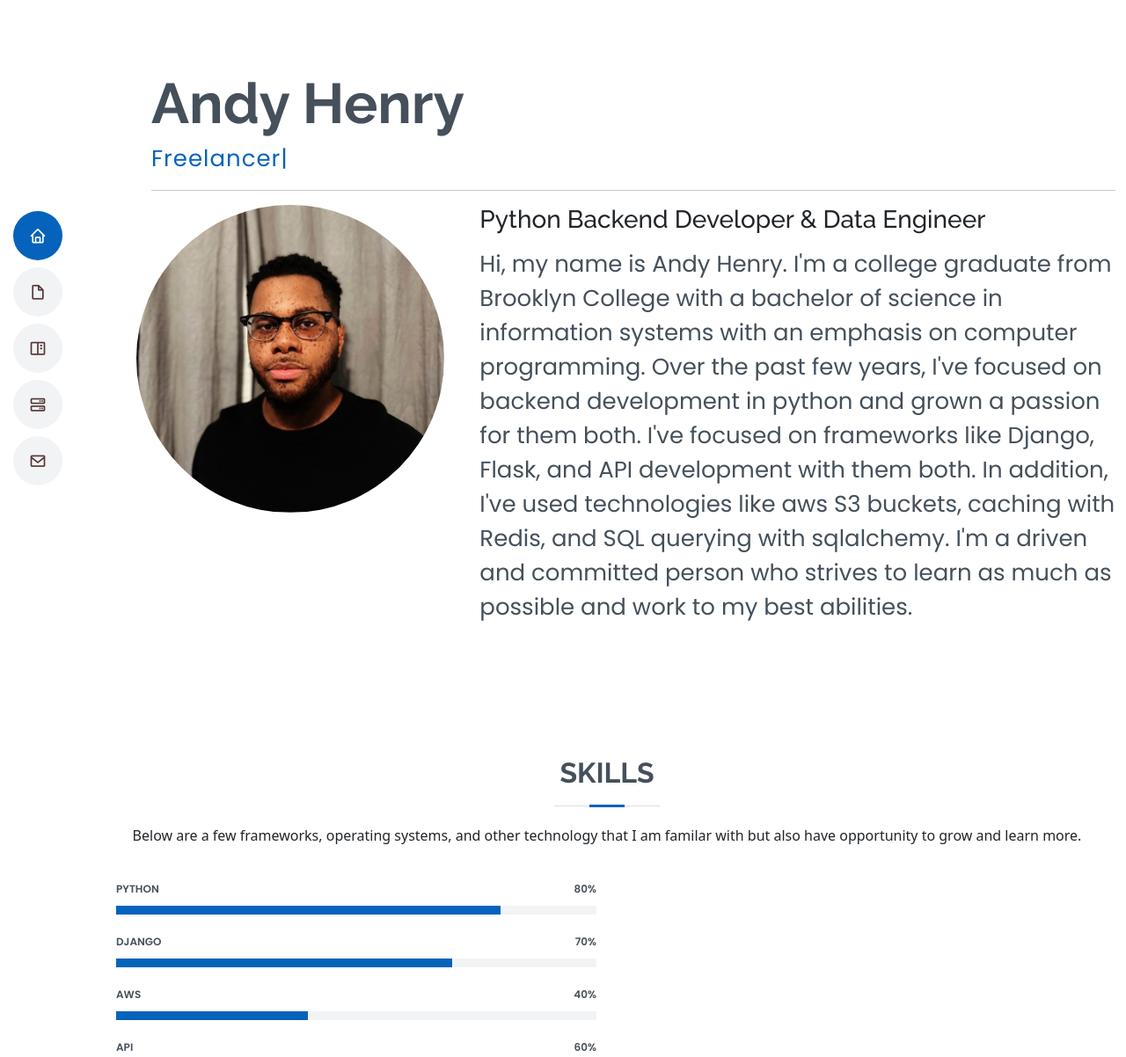
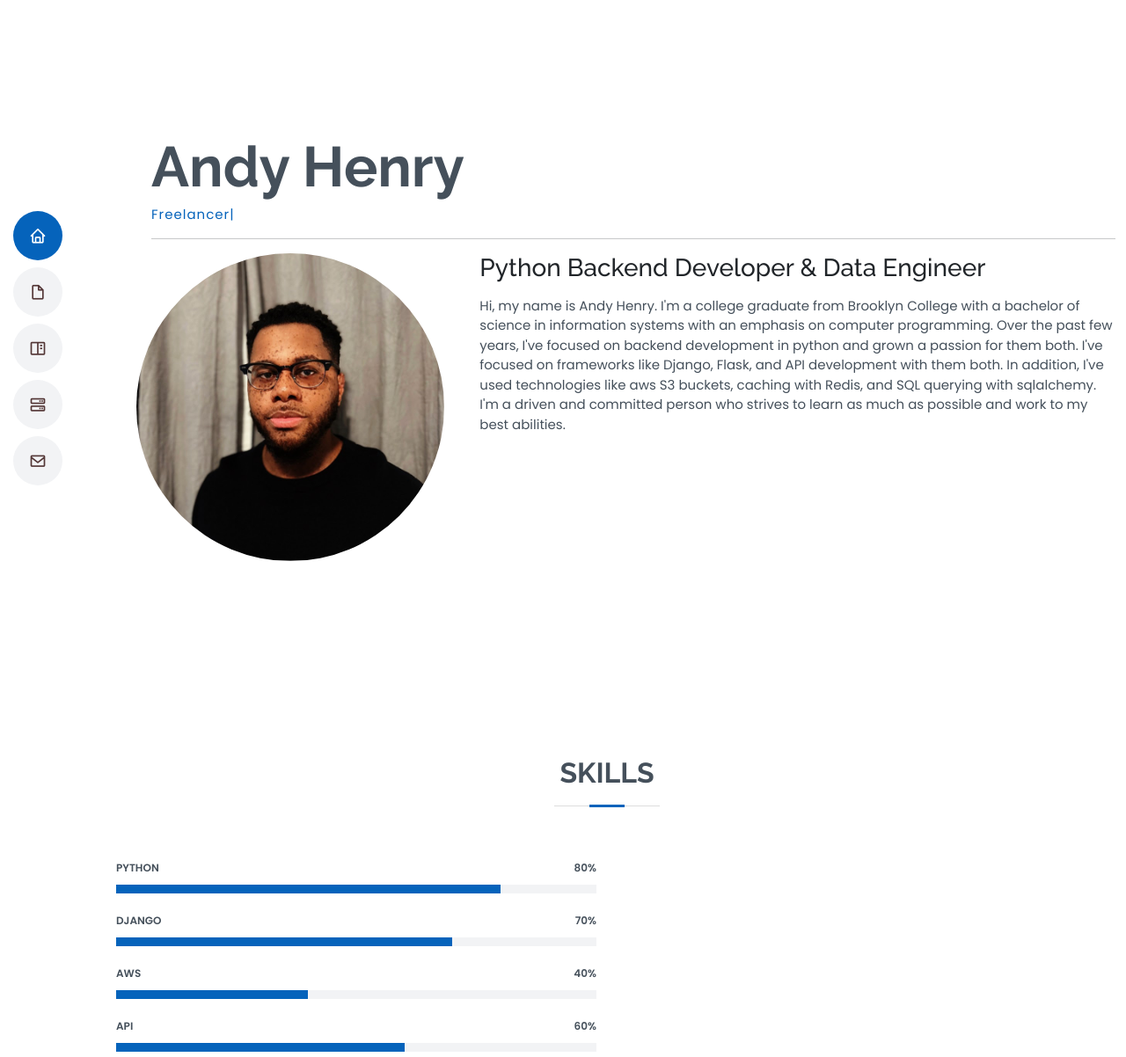
Before and after one commit to AndyHenry93/Backend_portfolio, a Django app: page / in a window 1280 px wide. Shown: the top 1202 px of the page at 88% size. Run offline with Django 4.2, Linux system fonts and the light colour scheme; data comes from the database, SQL or seed files in the repository; both versions use the stored data as it was after the commit; some libraries are stand-ins or nearby versions.

Commit message:
Necessary updates

```diff
--- a/resume/templates/resume/index.html
+++ b/resume/templates/resume/index.html
@@ -77,13 +77,14 @@
       <div class="row">
         <div class="col-lg-4">
           <img style="margin-left:-5%;" src= {{about.image.url}} class="rounded-circle" width="350px" height="350px" alt="">
-          {% comment %} <img style="margin-left:-5%;" src= {{about.image}} class="rounded-circle" width="350px" height="350px" alt=""> {% endcomment %}
         </div>
         <div class="col-lg-8 pt-4 pt-lg-0 content">
           <h3>{{about.career_title}}</h3>
-          <p>
-            {{about.description}}
-          </p>
+          <div>
+            <p>
+              {{about.description}}
+            </p>
+          </div>
         </div>
       </div>
     </div>
@@ -97,10 +98,6 @@
 
         <div class="section-title">
           <h2>Skills</h2>
-          <p>
-            Below are a few frameworks, operating systems, and other technology that I am familar with
-            but also have opportunity to grow and learn more.
-          </p>
         </div>
 
       {% for skills in skill %}
@@ -154,10 +151,8 @@
           <br>
           <hr>
           <div>
-             <p>Resume pdf downloadable link</p>
-                <a href="{% static 'files/Backend_resume.docx' %}" download>
-                  <img src="{% static 'img/resume.png'%}" alt="Backend Resume">
-                </a>
+            {% comment %} todo: Generate PDF Downloadable link {% endcomment %}
+                <a href="{% static 'files/Backend_resume.docx' %}" class="btn btn-outline-primary">Download Resume</a>
           </div>
         </div>
       </div>
@@ -169,9 +164,6 @@
 
         <div class="section-title">
           <h2>Projects</h2>
-          <p>
-            Here are some of the projects I have Completed over the past two years.<br>I have a mix of Django applications, API designs using various frameworks, Building Data Pipelines, and working with raw data.
-          </p>
         </div>
 
         <div class="row">
--- a/static/css/style.css
+++ b/static/css/style.css
@@ -284,7 +284,6 @@
 #hero {
   width: 100%;
   height: 100vh;
-  /* background: url("static/img/hero-bg.jpg") top right no-repeat; */
   background-size: cover;
   position: relative;
 }
@@ -305,6 +304,7 @@
   right: 0;
 }
 
+
 #hero h1 {
   margin: 0;
   font-size: 64px;
@@ -316,7 +316,7 @@
 #hero p {
   color: #45505b;
   margin: 15px 0 0 0;
-  font-size: 26px;
+  font-size: 15px;
   font-family: "Poppins", sans-serif;
 }
 
@@ -342,6 +342,7 @@
   color: #0563bb;
 }
 
+
 @media (max-width: 992px) {
   #hero {
     text-align: center;
@@ -354,7 +355,7 @@
 
   #hero p {
     margin-top: 10px;
-    font-size: 20px;
+    font-size: 15px;
     line-height: 24px;
   }
 }
```
Also changed, not shown: db.sqlite3, resume/static/img/resume.png (deleted), resume/templates/resume/send_email.html (deleted), 4 other files.
